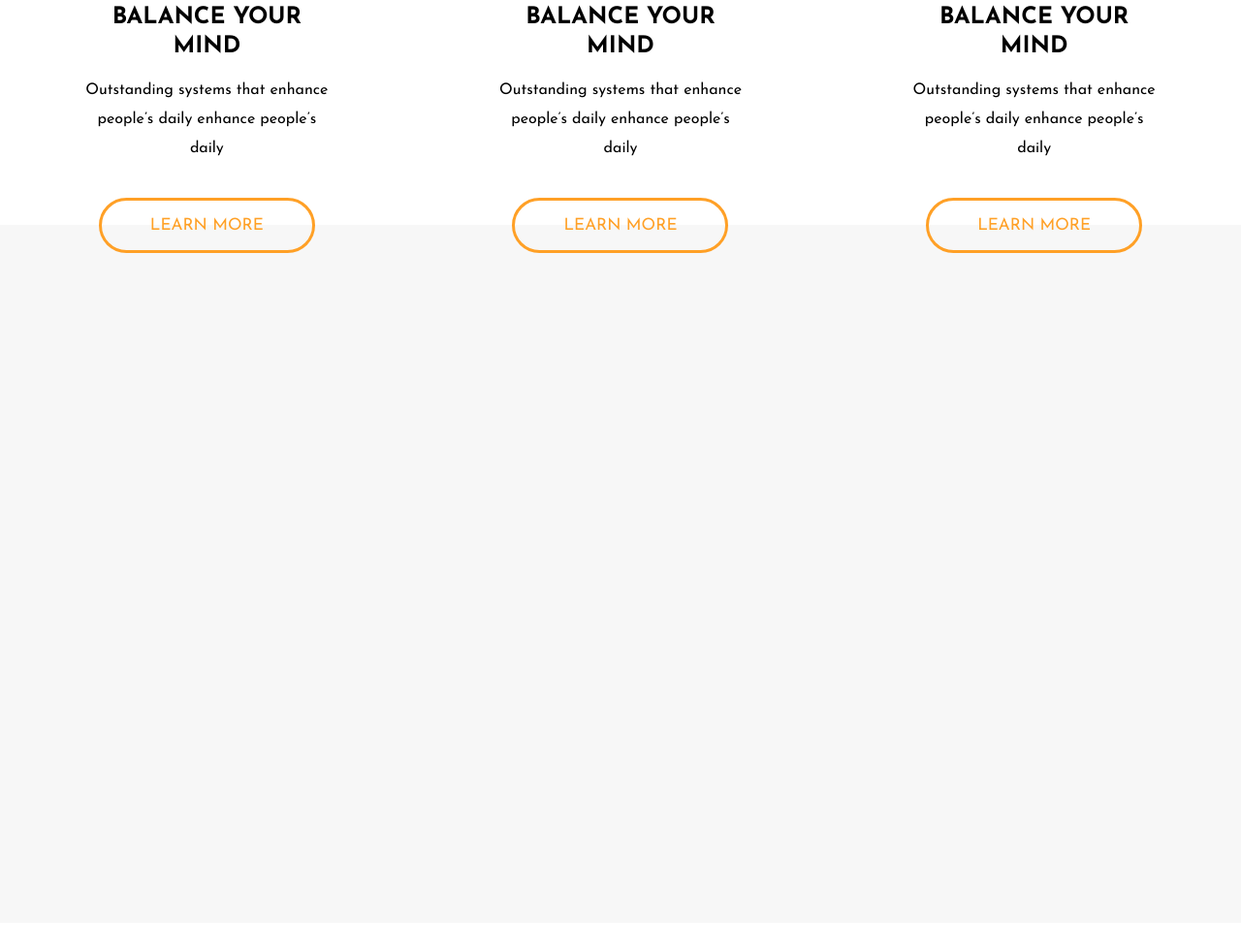
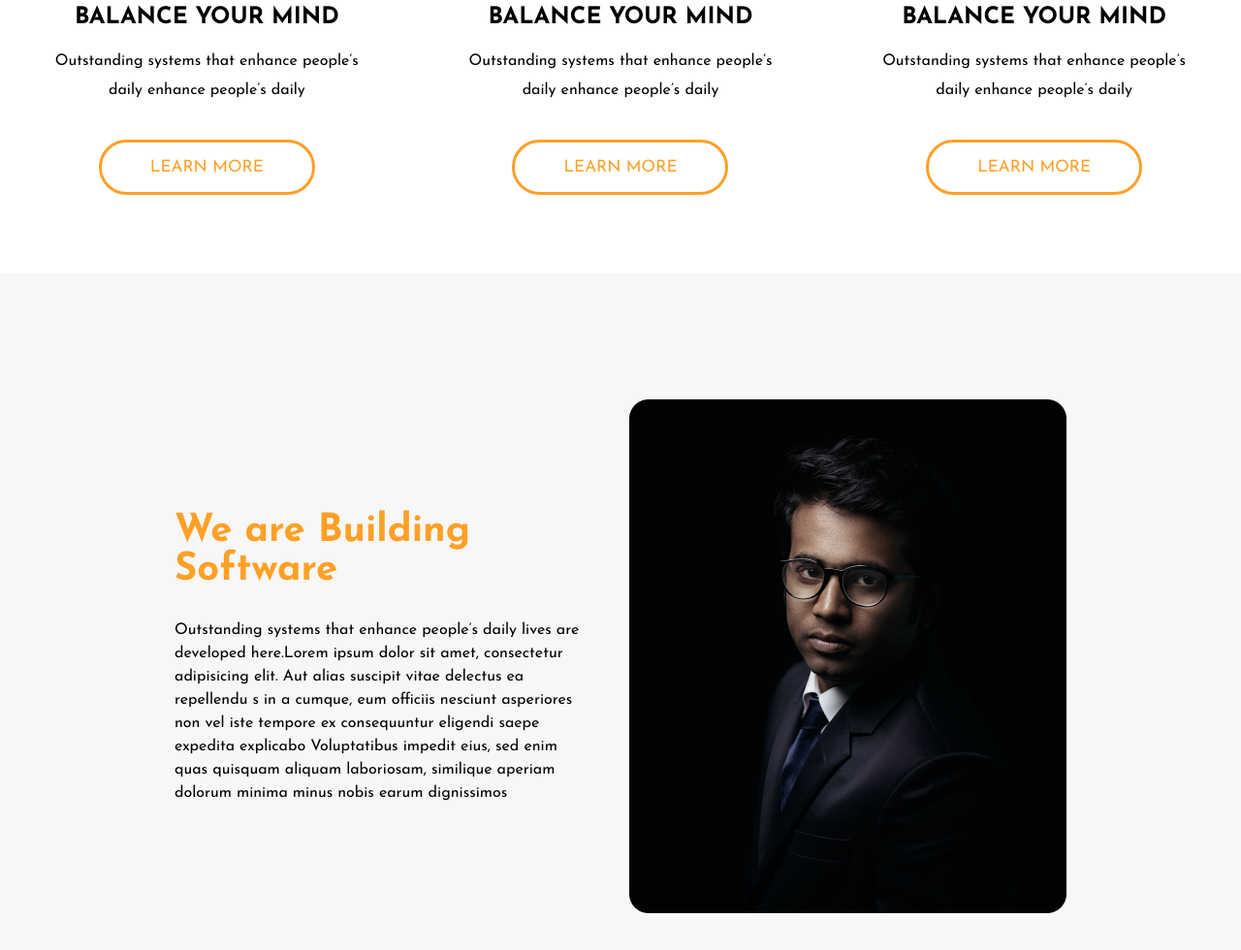
Before and after one commit to jonathan1965/Zatec_Work_Three, a plain HTML site: page index.html in a window 1280 px wide. Shown: the part 1153-2133 px from the top of the page at 97% size. Before the commit the page ends 2105 px from the top, so only its background shows below. Drawn offline with Linux system fonts and the light colour scheme.

Commit message:
make it better

```diff
--- a/index.html
+++ b/index.html
@@ -50,7 +50,7 @@
             <div class="cards">
                 <i class="fab fa-facebook-f"></i>
                 <h1>BALANCE YOUR MIND</h1>
-                <p>Outstanding systems that enhance people’s daily
+                <p>Outstanding systems that enhance people’s  <br> daily
                     enhance people’s daily
                     </p>
 
@@ -60,7 +60,7 @@
             <div class="cards">
                 <i class="fab fa-facebook-f"></i>
                 <h1>BALANCE YOUR MIND</h1>
-                <p>Outstanding systems that enhance people’s daily
+                <p>Outstanding systems that enhance people’s  <br> daily
                     enhance people’s daily
                     </p>
 
@@ -70,7 +70,7 @@
             <div class="cards">
                 <i class="fab fa-facebook-f"></i>
                 <h1>BALANCE YOUR MIND</h1>
-                <p>Outstanding systems that enhance people’s daily
+                <p>Outstanding systems that enhance people’s <br> daily
                     enhance people’s daily
                     </p>
 
@@ -81,7 +81,24 @@
     </section>
 
     <section class="section_three">
-
+         <div class="wrapp">
+            <div class="info">
+                 <div class="info_title">
+                   <h1>We are Building Software </h1>
+                   <p>Outstanding systems that enhance people’s daily
+                    lives are developed here.Lorem ipsum dolor sit amet, consectetur adipisicing elit.
+                    Aut alias suscipit vitae delectus ea repellendu s in a cumque, eum officiis nesciunt
+                    asperiores non vel iste tempore ex consequuntur eligendi saepe expedita explicabo
+                    Voluptatibus impedit eius, sed enim quas quisquam aliquam laboriosam,
+                    similique aperiam dolorum minima minus nobis earum dignissimos  </p>
+                 </div>
+                 <div class="info_img">
+                     <div class="img_bg">
+                       <img src="/img/one.png" alt="">
+                    </div>
+                 </div>
+            </div>
+         </div>
     </section>
 </body>
 </html>
--- a/src/style.css
+++ b/src/style.css
@@ -165,7 +165,7 @@ a:hover {
 .cards {
     text-align: center;
     line-height: 30px;
-    width: 20%;
+    width: 30%;
     height: 43%;
 }
 
@@ -214,14 +214,54 @@ a:hover {
 /* Section end two */
 
 
-/* section Three */
+/* section Three for partenrs*/
 .section_three {
 
-    height: 90vh;
+    height: 120vh;
     background: rgba(220, 220, 220, 0.22);
 }
 
-/* section end Three */
+.wrapp {
+    margin: 50px 50px;
+}
+
+.info{
+    padding: 130px;
+    display: grid;
+    grid-gap:40px;
+    grid-template-columns: repeat(2,1fr);
+    width: auto;
+    height: auto;
+
+}
+
+
+.info_title{
+
+    align-self: center;
+    padding:60px 0 ;
+}
+
+.info_title h1{
+    font-size: 40px;
+    color: #FFA026;
+    width: auto;
+    height: auto;
+ }
+
+.info_title p{
+   margin-top: 30px;
+   line-height: 1.5em;
+   width: auto;
+    height: auto;
+}
+
+.info_img{
+    display: grid;
+    justify-content: center;
+}
+
+/* section three end  for partenrs */
 
 
 
@@ -263,9 +303,30 @@ a:hover {
         width: 50%;
         height: 43%;
     }
+    /* section end two */
+
+
+    /* section three */
+    .info{
+        padding: 80px 0px;
+    }
+
+    .info_title h1{
+        font-size: 30px;
+        color: #FFA026;
+        width: auto;
+        height: auto;
+     }
+
+    .info_title p{
+       margin-top: 30px;
+       line-height: 1.5em;
+       width: auto;
+    }
+    /* section three end */
 }
 
-/* section end two */
+
 
 
 
@@ -336,6 +397,24 @@ a:hover {
         width: 70%;
         height: 43%;
     }
+    /* section end two */
+
+    .info{
+
+        grid-template-columns: 1fr;
+        grid-gap: 0px;
+    }
+
+    img {
+        padding: 0;
+        max-width: 100%;
+    }
 }
 
-/* section end two */
+@media (max-width: 500px) {
+    label,
+.logo {
+    position: relative;
+    bottom:80px;
+}
+}
```
